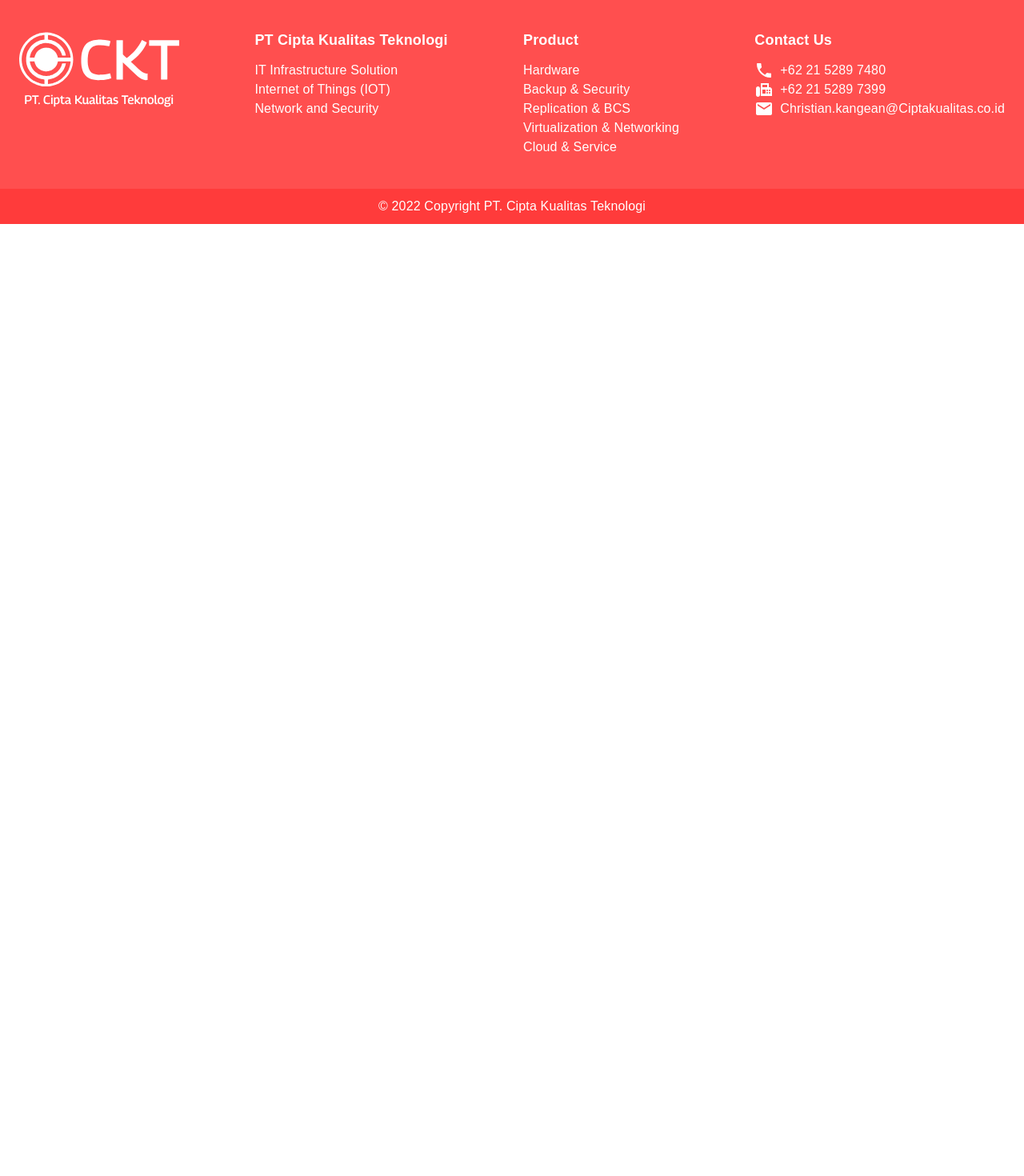
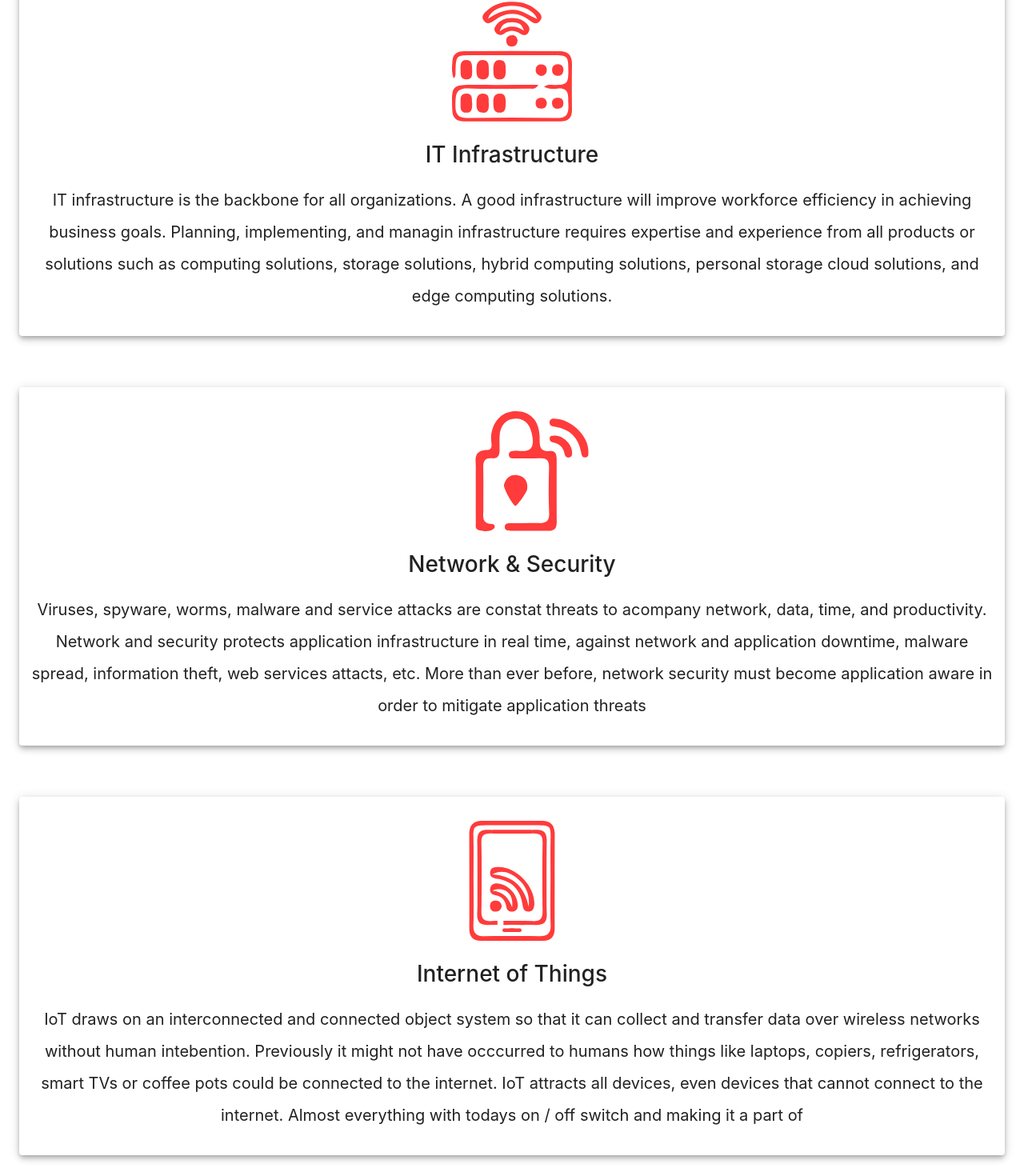
Before and after one commit to yanrie1201/PT.Cipta-Kualitas-Teknologi, a Next.js app in the folder website/: page /about in a window 1280 px wide. Shown: the part 884-2354 px from the top of the page at 80% size. Before the commit the page ends 1164 px from the top, so only its background shows below. Built offline with nearby package versions, Linux system fonts and the light colour scheme; a web font is replaced by a local one.

Commit message:
update about page

```diff
--- a/website/pages/about.tsx
+++ b/website/pages/about.tsx
@@ -1,18 +1,20 @@
-import { style } from "@mui/system";
-import type { NextPage } from "next";
-import Head from "next/head";
-import { HomeButton } from "../components/button";
-import Footer from "../components/footer";
-import Navbar from "../components/navbar";
-import image1 from "../public/images/Logo/SVG/Logo A.svg";
-import styles from "../styles/about.module.css";
-import { Container, Grid, Stack, Typography } from "@mui/material";
+import { style } from '@mui/system'
+import type { NextPage } from 'next'
+import Head from 'next/head'
+import { HomeButton } from '../components/button'
+import Footer from '../components/footer'
+import Navbar from '../components/navbar'
+import image1 from '../public/images/Logo/SVG/Logo A.svg'
+import styles from '../styles/about.module.css'
+import { Container, Grid, Paper, Stack, Typography } from '@mui/material'
+import imageSolution_1 from '../public/images/Assets/SVG/Solution_IT.svg'
+import imageSolution_2 from '../public/images/Assets/SVG/Solution_NET.svg'
+import imageSolution_3 from '../public/images/Assets/SVG/Solution_IoT.svg'
 
-import Image from "next/image";
-import { NavbarText } from "reactstrap";
+import Image from 'next/image'
+import { NavbarText } from 'reactstrap'
 
-const Home: NextPage = () => {
-  return (
+const About: NextPage = () => (
   <>
     <Head>
       <title>About - PT. Cipta Kualitas Teknologi</title>
@@ -34,12 +36,12 @@ const Home: NextPage = () => {
                 </NavbarText>
                 <NavbarText>
                   Lorem ipsum dolor sit amet consectetur adipisicing elit.
-                    Maxime animi, soluta, velit ex voluptatum ratione nihil
-                    labore consectetur impedit nam provident recusandae
-                    veritatis natus hic, voluptate sunt. Ratione dignissimos in
-                    iusto quia voluptate maiores amet at? Nisi alias iusto
-                    corrupti minima, saepe dicta recusandae deserunt sed ad
-                    voluptates aspernatur impedit?
+                  Maxime animi, soluta, velit ex voluptatum ratione nihil labore
+                  consectetur impedit nam provident recusandae veritatis natus
+                  hic, voluptate sunt. Ratione dignissimos in iusto quia
+                  voluptate maiores amet at? Nisi alias iusto corrupti minima,
+                  saepe dicta recusandae deserunt sed ad voluptates aspernatur
+                  impedit?
                 </NavbarText>
               </Stack>
             </Grid>
@@ -68,10 +70,83 @@ const Home: NextPage = () => {
           </div>
         </Container>
       </section>
+      <section className={styles.thirdcontent}>
+        <Container maxWidth="xl">
+          <Grid
+            container
+            justifyContent="center"
+            alignItems="center"
+            className={styles.solutionContainer}
+          >
+            <Stack direction="column" spacing={8}>
+              <Paper sx={{ boxShadow: 5 }}>
+                <Stack className={styles.solutionContent}>
+                  <Grid md={12} className={styles.solutionImage}>
+                    <Image src={imageSolution_1} width="150vw" height="150vh" />
+                  </Grid>
+                  <Grid md={12} className={styles.solutionName}>
+                    IT Infrastructure
+                  </Grid>
+                  <Grid md={12} className={styles.solutionName1}>
+                    IT infrastructure is the backbone for all organizations. A
+                    good infrastructure will improve workforce efficiency in
+                    achieving business goals. Planning, implementing, and
+                    managin infrastructure requires expertise and experience
+                    from all products or solutions such as computing solutions,
+                    storage solutions, hybrid computing solutions, personal
+                    storage cloud solutions, and edge computing solutions.
+                  </Grid>
+                </Stack>
+              </Paper>
+
+              <Paper sx={{ boxShadow: 5 }}>
+                <Stack className={styles.solutionContent}>
+                  <Grid md={12} className={styles.solutionImage1}>
+                    <Image src={imageSolution_2} width="150vw" height="150vh" />
+                  </Grid>
+                  <Grid md={12} className={styles.solutionName}>
+                    Network & Security
+                  </Grid>
+                  <Grid md={12} className={styles.solutionName1}>
+                    Viruses, spyware, worms, malware and service attacks are
+                    constat threats to acompany network, data, time, and
+                    productivity. Network and security protects application
+                    infrastructure in real time, against network and application
+                    downtime, malware spread, information theft, web services
+                    attacts, etc. More than ever before, network security must
+                    become application aware in order to mitigate application
+                    threats
+                  </Grid>
+                </Stack>
+              </Paper>
+
+              <Paper sx={{ boxShadow: 5 }}>
+                <Stack className={styles.solutionContent}>
+                  <Grid md={12} className={styles.solutionImage}>
+                    <Image src={imageSolution_3} width="150vw" height="150vh" />
+                  </Grid>
+                  <Grid md={12} className={styles.solutionName}>
+                    Internet of Things
+                  </Grid>
+                  <Grid md={12} className={styles.solutionName1}>
+                    IoT draws on an interconnected and connected object system
+                    so that it can collect and transfer data over wireless
+                    networks without human intebention. Previously it might not
+                    have occcurred to humans how things like laptops, copiers,
+                    refrigerators, smart TVs or coffee pots could be connected
+                    to the internet. IoT attracts all devices, even devices that
+                    cannot connect to the internet. Almost everything with
+                    todays on / off switch and making it a part of
+                  </Grid>
+                </Stack>
+              </Paper>
+            </Stack>
+          </Grid>
+        </Container>
+      </section>
     </main>
     <Footer />
   </>
-  );
-};
+)
 
-export default Home;
+export default About
--- a/website/styles/about.module.css
+++ b/website/styles/about.module.css
@@ -60,3 +60,39 @@
   color: white;
   font-weight: 600;
 }
+
+.solutionContainer {
+  padding-top: 30px;
+  padding-bottom: 50px;
+}
+
+.solutionImage {
+  padding: 0 150px;
+  margin-bottom: 20px;
+  text-align: center;
+}
+
+.solutionImage1 {
+  padding-left: 200px;
+  padding-right: 150px;
+  margin-bottom: 20px;
+  text-align: center;
+}
+.solutionName {
+  font-size: 28px;
+  font-weight: 500;
+  text-align: center;
+}
+
+.solutionName1 {
+  padding: 20px 0px;
+  text-align: center;
+  font-size: 20px;
+  line-height: 2.5rem;
+}
+
+.solutionContent {
+  padding: 0px 15px;
+  padding-top: 30px;
+  padding-bottom: 10px;
+}
```
Lines whose indentation alone changed are shown as unchanged.
